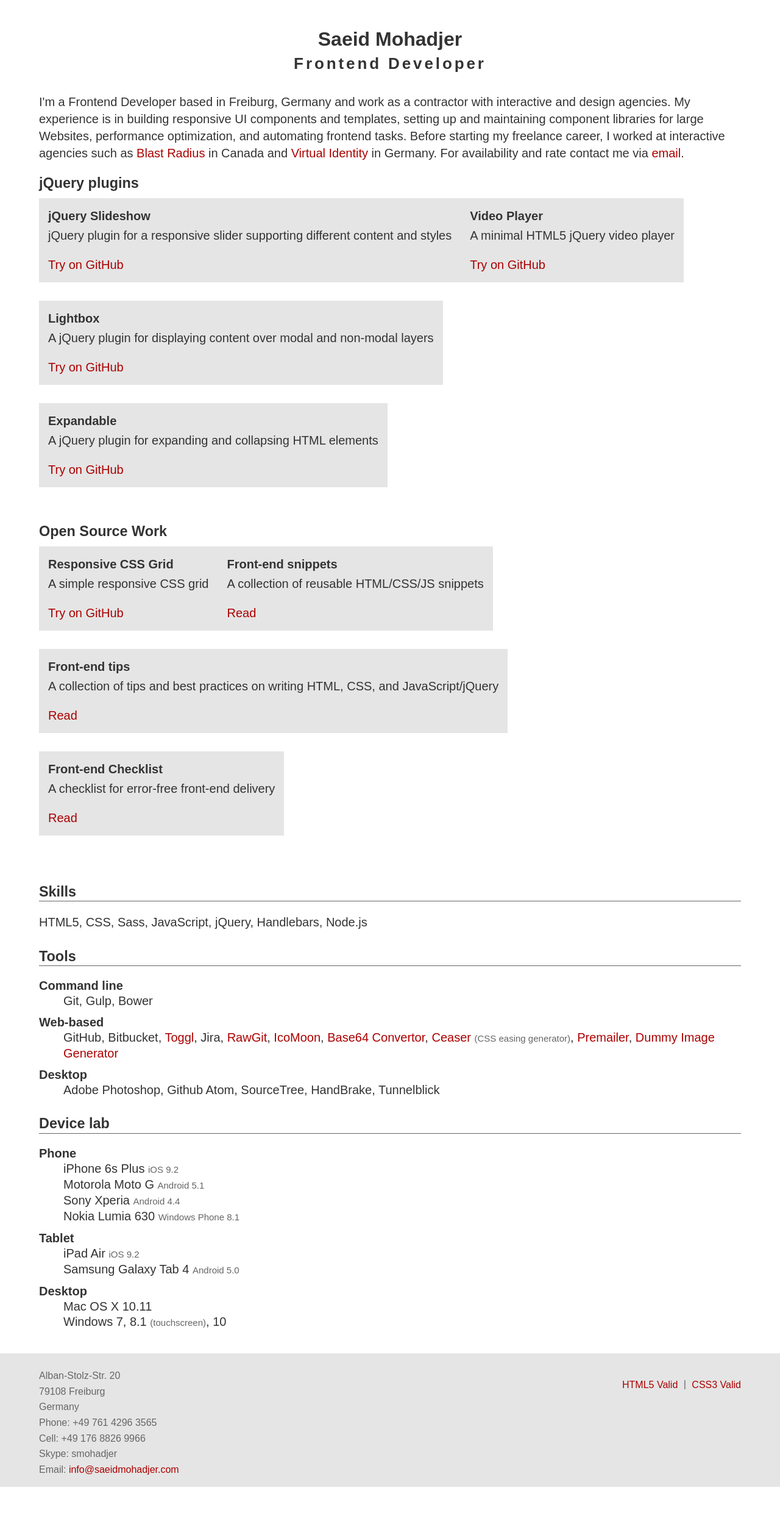
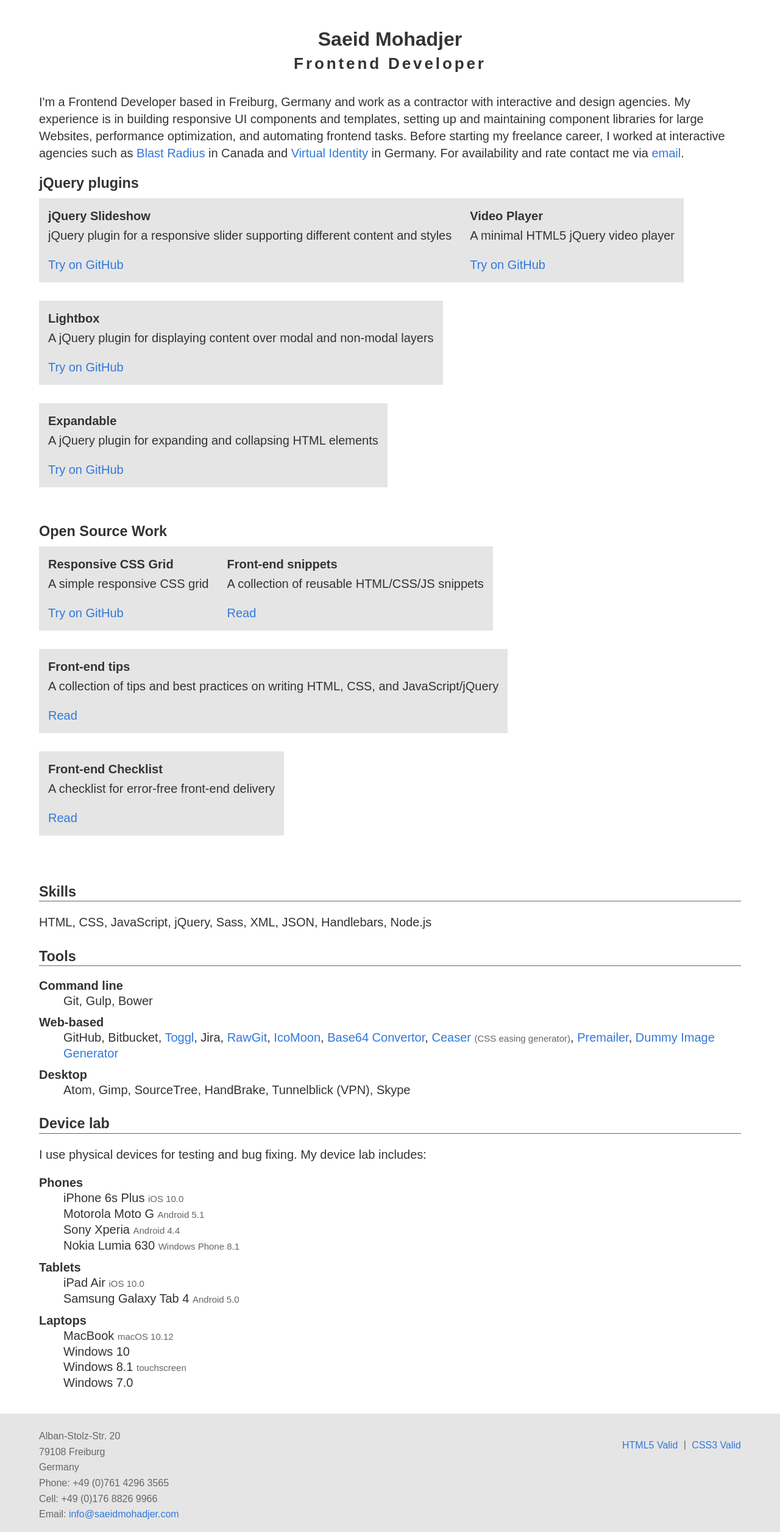
Before and after one commit to smohadjer/saeidmohadjer.com, a PHP site: page / in a window 1280 px wide. Shown: the whole page at 61% size. Before the commit the page ends 2438 px from the top, so only its background shows below. Run offline with PHP 8.4, Linux system fonts and the light colour scheme; style sheets or scripts are compiled from the project's sources.

Commit message:
minor content/style changes

```diff
--- a/app/index.html
+++ b/app/index.html
@@ -72,7 +72,7 @@
 			<div class="grid grid--768_2 grid--1024_3">
 				<section class="grid__cell">
 					<h3>Skills</h3>
-					<p>HTML5, CSS, Sass, JavaScript, jQuery, Handlebars, Node.js</p>
+					<p>HTML, CSS, JavaScript, jQuery, Sass, XML, JSON, Handlebars, Node.js</p>
 				</section>
 				<section class="grid__cell">
 					<h3>Tools</h3>
@@ -82,23 +82,26 @@
 						<dt>Web-based</dt>
 						<dd>GitHub, Bitbucket, <a href="https://www.toggl.com/">Toggl</a>, Jira, <a href="https://rawgit.com/">RawGit</a>, <a href="https://icomoon.io/app/#/select">IcoMoon</a>, <a href="https://www.base64-image.de/">Base64 Convertor</a>, <a href="https://matthewlein.com/ceaser/">Ceaser</a> <span class="footnote">(CSS easing generator)</span>, <a href="http://premailer.dialect.ca/">Premailer</a>, <a href="http://dummyimage.com/">Dummy Image Generator</a></dd>
 						<dt>Desktop</dt>
-						<dd>Adobe Photoshop, Github Atom, SourceTree, HandBrake, Tunnelblick</dd>
+						<dd>Atom, Gimp, SourceTree, HandBrake, Tunnelblick (VPN), Skype</dd>
 					</dl>
 				</section>
 				<section class="grid__cell">
 					<h3>Device lab</h3>
+					<p>I use physical devices for testing and bug fixing. My device lab includes:</p>
 					<dl>
-						<dt>Phone</dt>
-						<dd>iPhone 6s Plus <span class="footnote">iOS 9.2</span></dd>
+						<dt>Phones</dt>
+						<dd>iPhone 6s Plus <span class="footnote">iOS 10.0</span></dd>
 						<dd>Motorola Moto G <span class="footnote">Android 5.1</span></dd>
 						<dd>Sony Xperia <span class="footnote">Android 4.4</span></dd>
 						<dd>Nokia Lumia 630 <span class="footnote">Windows Phone 8.1</span></dd>
-						<dt>Tablet</dt>
-						<dd>iPad Air <span class="footnote">iOS 9.2</span></dd>
+						<dt>Tablets</dt>
+						<dd>iPad Air <span class="footnote">iOS 10.0</span></dd>
 						<dd>Samsung Galaxy Tab 4 <span class="footnote">Android 5.0</span></dd>
-						<dt>Desktop</dt>
-						<dd>Mac OS X 10.11</dd>
-						<dd>Windows 7, 8.1 <span class="footnote">(touchscreen)</span>, 10</dd>
+						<dt>Laptops</dt>
+						<dd>MacBook <span class="footnote">macOS 10.12</span></dd>
+						<dd>Windows 10</dd>
+						<dd>Windows 8.1 <span class="footnote">touchscreen</span></dd>
+						<dd>Windows 7.0</dd>
 					</dl>
 				</section>
 			</div>
@@ -108,9 +111,8 @@
 				Alban-Stolz-Str. 20<br />
 				79108 Freiburg<br />
 				Germany<br />
-				Phone: +49 761 4296 3565<br />
-				Cell: +49 176 8826 9966<br />
-				Skype: smohadjer<br />
+				Phone: +49 (0)761 4296 3565<br />
+				Cell: +49 (0)176 8826 9966<br />
 				Email: <a href="mailto:info@saeidmohadjer.com">info@saeidmohadjer.com</a>
 			</address>
 			<p>
--- a/app/resources/css/_generic.scss
+++ b/app/resources/css/_generic.scss
@@ -107,8 +107,12 @@ ul {
 }
 
 a {
-	color: $red;
+	color: $blue;
 	text-decoration: none;
+
+	&:visited {
+		color: $purple;
+	}
 
 	&:hover {
 		text-decoration: underline;
--- a/app/resources/css/_settings.scss
+++ b/app/resources/css/_settings.scss
@@ -3,3 +3,5 @@ $red: #ac0000;
 $gray: #e5e5e5;
 $black: #333;
 $white: #fff;
+$blue: #3278dc;
+$purple: #9650C8;
```
